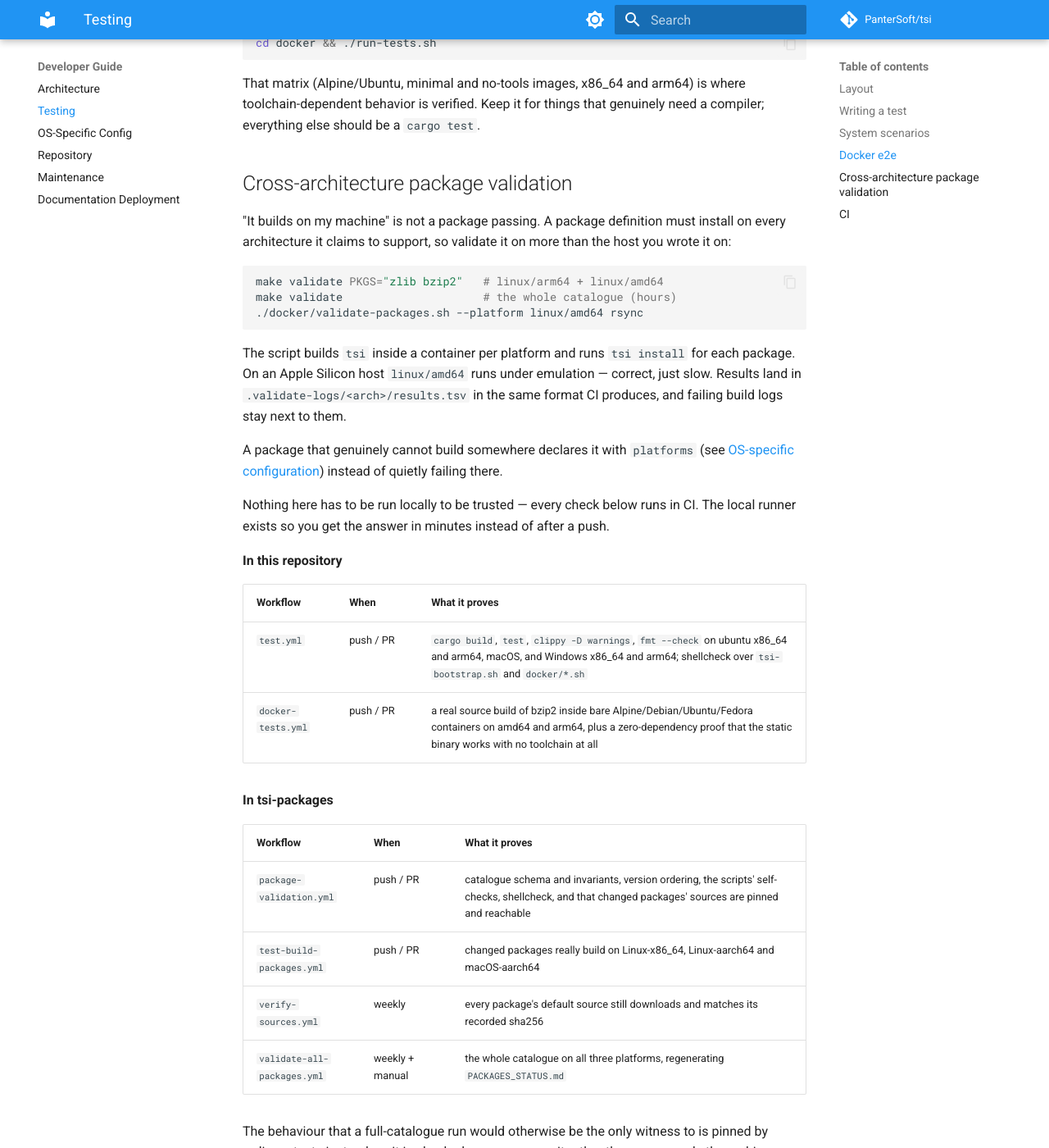
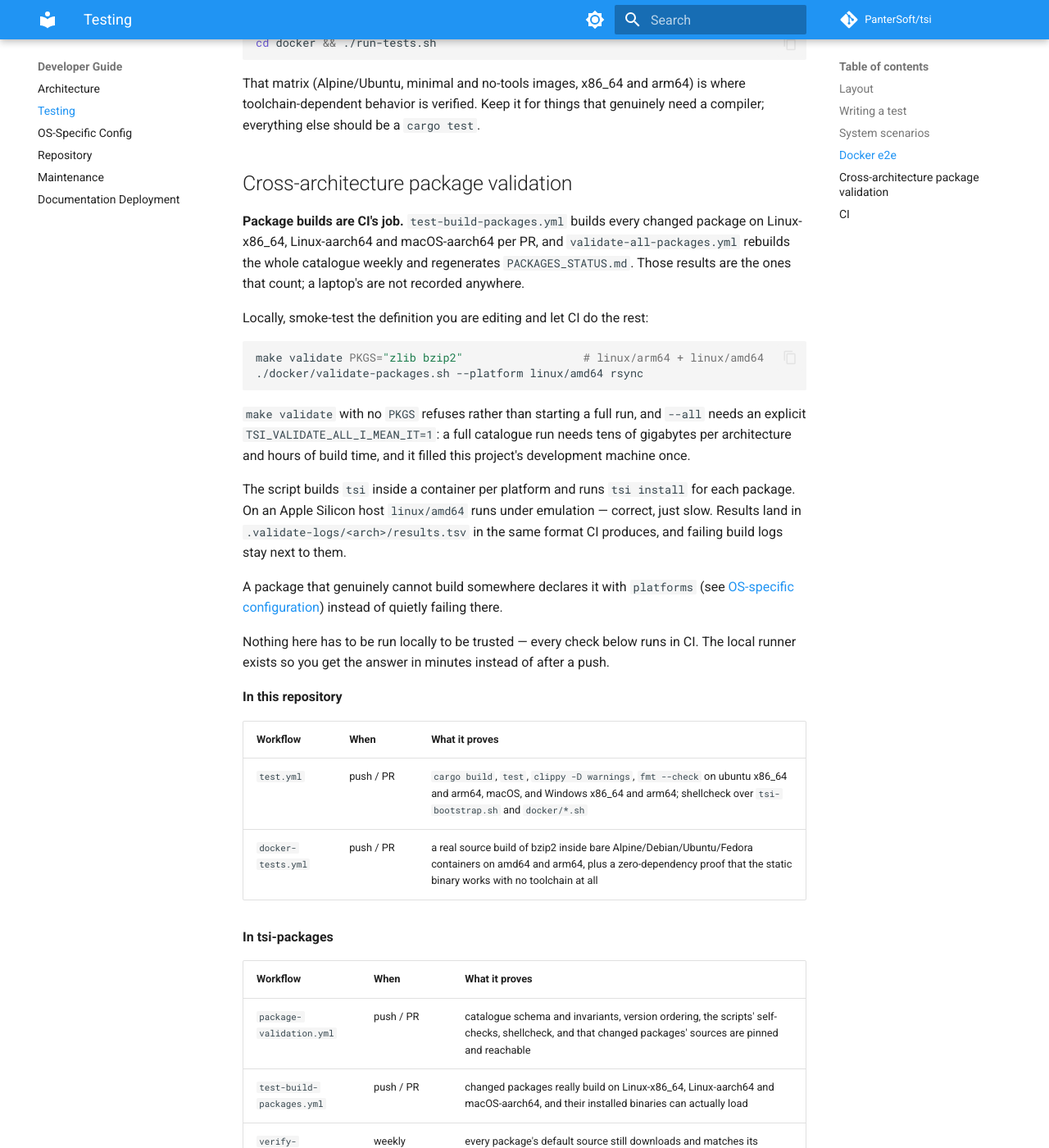
Before and after one commit to PanterSoft/TheSourceInstaller, an MkDocs documentation site: the page built from docs/developer-guide/testing.md, in a window 1280 px wide and 1400 px high, scrolled down 2149 px. Shown: the whole window at 82% size. Built offline with MkDocs 1.6.1 and Material for MkDocs 9.7.7, drawn with Linux system fonts in a browser that asks for light colours; comment, search, counter and statistics services are not loaded; the version menu is left out.

Commit message:
Keep full-catalogue package runs in CI, not on a laptop
`make validate` defaulted to the whole catalogue. That is the wrong default for
a local command: it needs tens of gigabytes per architecture and hours of build
time, and it filled this project's development machine once. It now refuses
without PKGS and points at the workflow that does the real thing, and
validate-packages.sh --all requires TSI_VALIDATE_ALL_I_MEAN_IT=1.

Nothing is lost: CI builds changed packages on three platforms per PR and the
whole catalogue weekly. Local runs are for sanity-checking a definition you are
editing; their results were never recorded anywhere.

````diff
--- a/docs/developer-guide/testing.md
+++ b/docs/developer-guide/testing.md
@@ -83,15 +83,21 @@ compiler; everything else should be a `cargo test`.
 
 ## Cross-architecture package validation
 
-"It builds on my machine" is not a package passing. A package definition must install on
-every architecture it claims to support, so validate it on more than the host you wrote it
-on:
+**Package builds are CI's job.** `test-build-packages.yml` builds every changed package on
+Linux-x86_64, Linux-aarch64 and macOS-aarch64 per PR, and `validate-all-packages.yml`
+rebuilds the whole catalogue weekly and regenerates `PACKAGES_STATUS.md`. Those results are
+the ones that count; a laptop's are not recorded anywhere.
+
+Locally, smoke-test the definition you are editing and let CI do the rest:
 
 ```bash
-make validate PKGS="zlib bzip2"   # linux/arm64 + linux/amd64
-make validate                     # the whole catalogue (hours)
+make validate PKGS="zlib bzip2"                  # linux/arm64 + linux/amd64
 ./docker/validate-packages.sh --platform linux/amd64 rsync
 ```
+
+`make validate` with no `PKGS` refuses rather than starting a full run, and `--all` needs an
+explicit `TSI_VALIDATE_ALL_I_MEAN_IT=1`: a full catalogue run needs tens of gigabytes per
+architecture and hours of build time, and it filled this project's development machine once.
 
 The script builds `tsi` inside a container per platform and runs `tsi install` for each
 package. On an Apple Silicon host `linux/amd64` runs under emulation — correct, just slow.
@@ -117,7 +123,7 @@ runner exists so you get the answer in minutes instead of after a push.
 | Workflow | When | What it proves |
 |---|---|---|
 | `package-validation.yml` | push / PR | catalogue schema and invariants, version ordering, the scripts' self-checks, shellcheck, and that changed packages' sources are pinned and reachable |
-| `test-build-packages.yml` | push / PR | changed packages really build on Linux-x86_64, Linux-aarch64 and macOS-aarch64 |
+| `test-build-packages.yml` | push / PR | changed packages really build on Linux-x86_64, Linux-aarch64 and macOS-aarch64, and their installed binaries can actually load |
 | `verify-sources.yml` | weekly | every package's default source still downloads and matches its recorded sha256 |
 | `validate-all-packages.yml` | weekly + manual | the whole catalogue on all three platforms, regenerating `PACKAGES_STATUS.md` |
 
````
Also changed, not shown: 2 other files.
